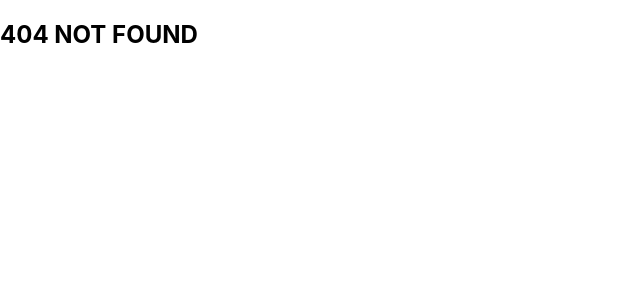
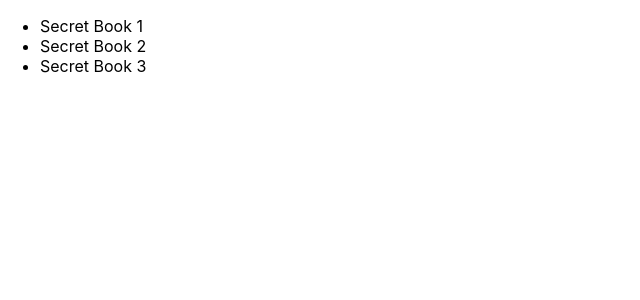
Before and after one commit to jeffgrahamcodes/react-library, a React (Create React App) app: page /secret in a window 1280 px wide. Before the commit this address had no page. Shown: the top 300 px of the page, without its empty margins (0-640 px from the left). Built offline with nearby package versions, Linux system fonts and the light colour scheme.

Commit message:
create private route

```diff
--- a/src/App.js
+++ b/src/App.js
@@ -6,9 +6,11 @@ import {
 } from 'react-router-dom';
 
 import { BooksProvider } from './BooksContext';
+import { PrivateRoute } from './components/PrivateRoute';
 import Books from './components/Books';
 import Book from './components/Book';
 import NotFound from './components/NotFound';
+import SecretBooks from './components/SecretBooks';
 import './App.css';
 
 function App() {
@@ -20,6 +22,10 @@ function App() {
           <Route path="/books" element={<Navigate to="/" />} />
           <Route path="/books/:bookID" element={<Book />} />
           <Route path="*" element={<NotFound />} />
+          <Route
+            path="/secret"
+            element={<PrivateRoute Component={<SecretBooks />} />}
+          />
         </Routes>
       </Router>
     </BooksProvider>
--- /dev/null
+++ b/src/components/PrivateRoute.js
@@ -0,0 +1,8 @@
+import React from 'react';
+import { Navigate } from 'react-router-dom';
+
+export const PrivateRoute = ({ Component }) => {
+  const isAuthenticated = true;
+
+  return isAuthenticated ? Component : <Navigate to="/books" />;
+};
--- /dev/null
+++ b/src/components/SecretBooks.js
@@ -0,0 +1,13 @@
+import React from 'react';
+
+export default function SecretBooks() {
+  return (
+    <div>
+      <ul>
+        <li>Secret Book 1</li>
+        <li>Secret Book 2</li>
+        <li>Secret Book 3</li>
+      </ul>
+    </div>
+  );
+}
```
